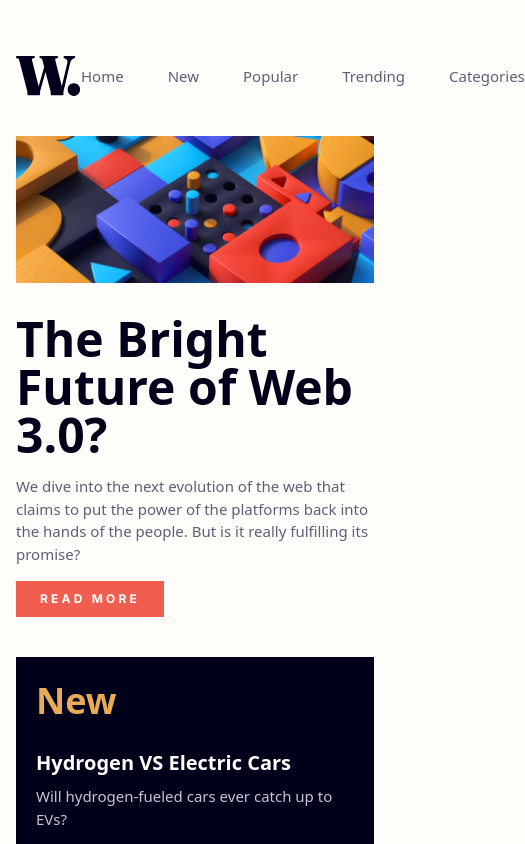
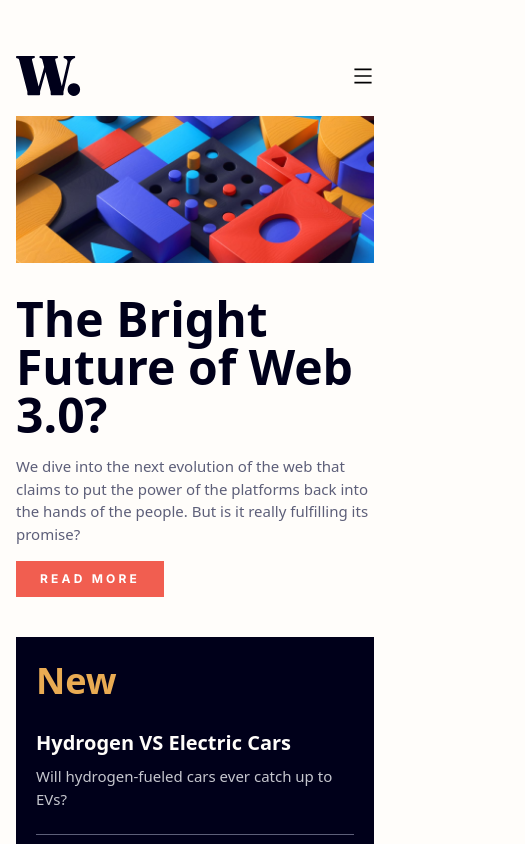
Before and after one commit to rafamorais/news-homepage, a Next.js app: page / in a window 390 px wide. Shown: the top 844 px of the page, 525 px wide, since content can reach past the window. Built offline with nearby package versions, Linux system fonts and the light colour scheme.

Commit message:
Feacture: Add responsive menu

```diff
--- a/package.json
+++ b/package.json
@@ -14,6 +14,7 @@
     "react": "latest",
     "react-dom": "latest",
     "react-hook-form": "^7.46.2",
+    "react-icons": "^4.11.0",
     "yup": "^1.3.2"
   },
   "devDependencies": {
--- a/src/components/Header/index.jsx
+++ b/src/components/Header/index.jsx
@@ -1,13 +1,29 @@
 import Link from "next/link";
 import logo from "@/assets/images/logo.svg";
 import Image from "next/image";
+import { AiOutlineMenu } from "react-icons/ai";
+import { useState } from "react";
 
 const Header = () => {
+  const [isActive, setIsActive] = useState(false);
+
+  const handleClick = () => {
+    setIsActive((current) => !current);
+  };
+
   return (
-    <div className="container mx-auto flex justify-between items-center pt-14 pb-10">
-      <Image src={logo} alt="logo - letter w" />
-      <nav>
-        <ul className="flex gap-11">
+    <header className="container mx-auto pt-14 md:pb-10 mb-5">
+      <div className="flex flex-col md:items-center justify-between md:flex-row">
+        <div className="flex items-center justify-between">
+          <Image src={logo} alt="logo - letter " className="" />
+          <span onClick={handleClick} className="block md:hidden">
+            <AiOutlineMenu className="text-[22px]" />
+          </span>
+        </div>
+        <nav
+          className={` ${isActive ? "block" : "hidden"} mt-4 md:mt-0 md:block `}
+        >
+          <ul className="flex flex-col md:flex-row md:gap-11">
             <li className="menu-item">
               <Link href="/">Home</Link>
             </li>
@@ -26,6 +42,7 @@ const Header = () => {
           </ul>
         </nav>
       </div>
+    </header>
   );
 };
 
```
Also changed, not shown: 1 other file (tests, documents, lock files or other folders). Lines whose indentation alone changed are shown as unchanged.
